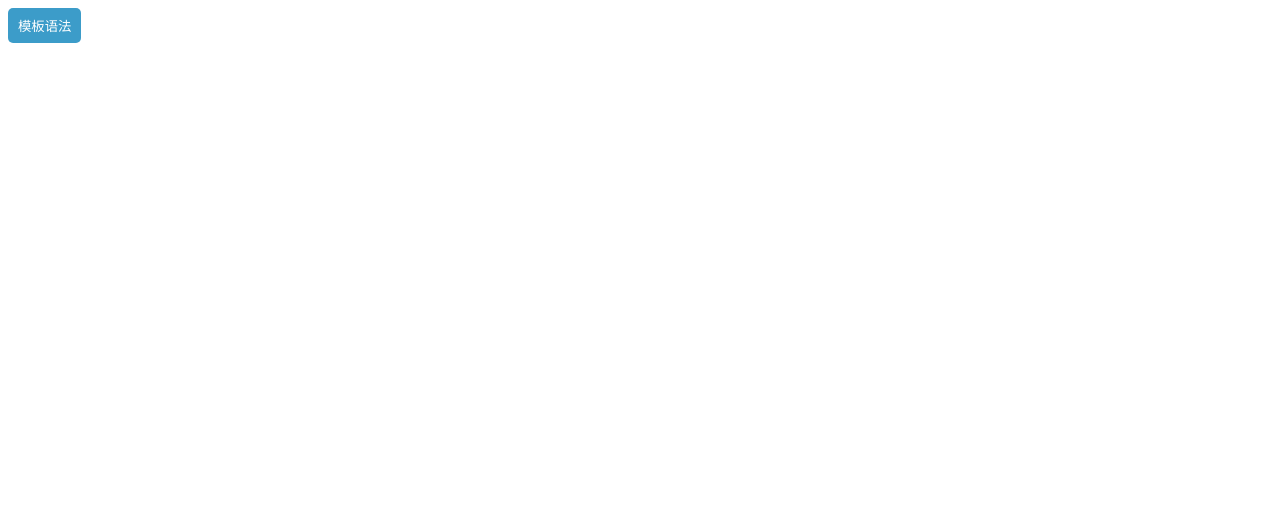
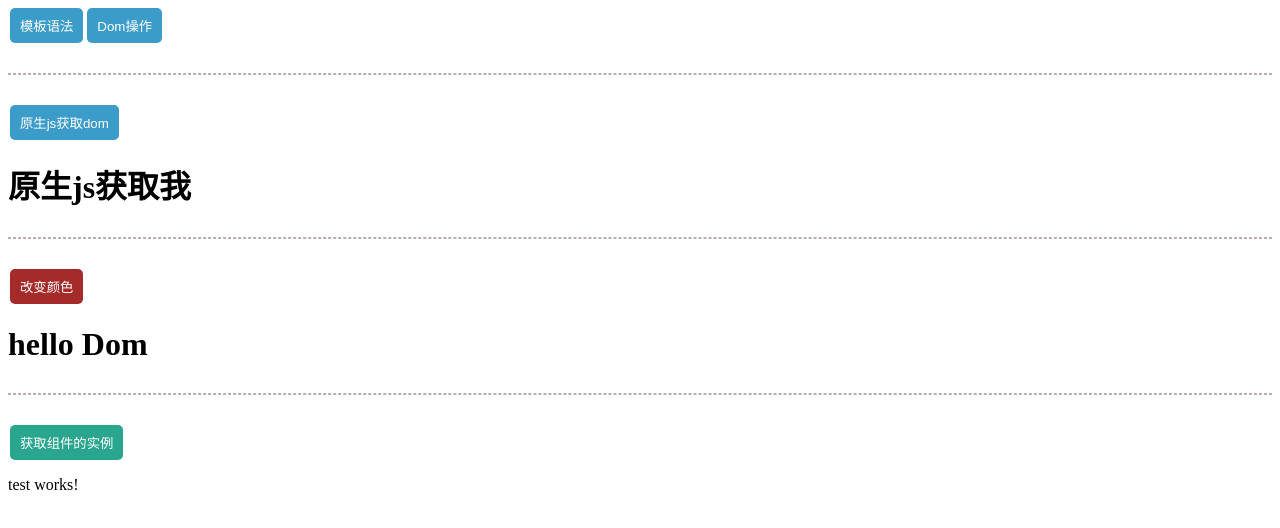
Before and after one commit to junjie-zeng/Angular2, an Angular app: page /dom in a window 1280 px wide. Before the commit this address led to /. Shown: the top 528 px of the page. Built offline with nearby package versions, Linux system fonts and the light colour scheme.

Commit message:
angular2dom操作

```diff
--- a/src/app/app-routing.module.ts
+++ b/src/app/app-routing.module.ts
@@ -1,10 +1,14 @@
 import { NgModule } from '@angular/core';
 import { Routes, RouterModule } from '@angular/router';
 import { BasicGrammarComponent } from './components/basic-grammar/basic-grammar.component';
+import { DomOperationComponent } from './components/dom-operation/dom-operation.component';
 const routes: Routes = [
   // 基本语法组件
   {
     path:"basic",component:BasicGrammarComponent
+  },
+  {
+    path:"dom",component:DomOperationComponent
   }
 ];
 
--- a/src/app/app.component.html
+++ b/src/app/app.component.html
@@ -1,3 +1,4 @@
 <button  [routerLink]="['/basic']" > 模板语法 </button>
+<button  [routerLink]="['/dom']" > Dom操作 </button>
 
 <router-outlet></router-outlet>
--- a/src/app/app.module.ts
+++ b/src/app/app.module.ts
@@ -4,11 +4,15 @@ import { FormsModule} from '@angular/forms'
 import { AppRoutingModule } from './app-routing.module';
 import { AppComponent } from './app.component';
 import { BasicGrammarComponent } from './components/basic-grammar/basic-grammar.component';
+import { DomOperationComponent } from './components/dom-operation/dom-operation.component';
+import { TestComponent } from './components/test/test.component';
 
 @NgModule({
   declarations: [
     AppComponent,
-    BasicGrammarComponent
+    BasicGrammarComponent,
+    DomOperationComponent,
+    TestComponent
   ],
   imports: [
     BrowserModule,
--- /dev/null
+++ b/src/app/components/dom-operation/dom-operation.component.css
@@ -0,0 +1,6 @@
+.brown {
+  background: brown;
+}
+._2aa58e {
+  background: #2aa58e;
+}
--- /dev/null
+++ b/src/app/components/dom-operation/dom-operation.component.html
@@ -0,0 +1,9 @@
+<hr>
+<button (click) = "getYsDom()">原生js获取dom</button>
+<h1 id = "ysDom">原生js获取我</h1>
+<hr>
+<button class="brown" (click) = "updateColor()">改变颜色</button>
+<h1 #h1dom>hello Dom</h1>
+<hr>
+<button class="_2aa58e" (click) = "getCompomentExample()">获取组件的实例</button>
+<app-test #appTest></app-test>
--- /dev/null
+++ b/src/app/components/dom-operation/dom-operation.component.less
@@ -0,0 +1,7 @@
+.brown{
+    background: brown;
+}
+
+._2aa58e{
+    background: #2aa58e;
+}
--- /dev/null
+++ b/src/app/components/dom-operation/dom-operation.component.ts
@@ -0,0 +1,39 @@
+import { Component, OnInit,ViewChild } from '@angular/core';
+
+@Component({
+  selector: 'app-dom-operation',
+  templateUrl: './dom-operation.component.html',
+  styleUrls: ['./dom-operation.component.less']
+})
+export class DomOperationComponent implements OnInit {
+  // dom
+  @ViewChild('h1dom') h1dom:any
+  // 组件实例
+  @ViewChild('appTest') appTest:any
+  constructor() { }
+
+  ngOnInit(): void {
+  }
+
+  // ngAfterViewInit(){
+
+  //   console.log()
+  // }
+
+  getYsDom(){
+    let ysDom = document.getElementById('ysDom')
+    ysDom.style.color = "#3c9cc9"
+  }
+
+  updateColor(){
+    // 操作dom
+    this.h1dom.nativeElement.style.color = "#3c9cc9"
+  }
+
+  getCompomentExample(){
+    console.log(this.appTest)
+    // 调用子组件的方法
+    this.appTest.test()
+  }
+
+}
--- /dev/null
+++ b/src/app/components/test/test.component.html
@@ -0,0 +1 @@
+<p>test works!</p>
--- /dev/null
+++ b/src/app/components/test/test.component.ts
@@ -0,0 +1,19 @@
+import { Component, OnInit } from '@angular/core';
+
+@Component({
+  selector: 'app-test',
+  templateUrl: './test.component.html',
+  styleUrls: ['./test.component.less']
+})
+export class TestComponent implements OnInit {
+
+  constructor() { }
+
+  ngOnInit(): void {
+  }
+
+  test(){
+    console.log('test ...')
+  }
+
+}
--- /dev/null
+++ b/src/styles.css
@@ -0,0 +1,13 @@
+button {
+  background: #3c9cc9;
+  border: none;
+  outline: none;
+  color: #fff;
+  border-radius: 5px;
+  padding: 8px 10px;
+  margin: 0 2px;
+}
+hr {
+  border: dashed 1px #baadad;
+  margin: 30px 0 30px 0;
+}
--- a/src/styles.less
+++ b/src/styles.less
@@ -1 +1,15 @@
-/* You can add global styles to this file, and also import other style files */
+button {
+    background: #3c9cc9;
+    border: none;
+    outline: none;
+    color: #fff;
+    border-radius: 5px;
+    padding: 8px 10px;
+    margin: 0 2px;
+  }
+
+
+hr{
+  border: dashed 1px #baadad;
+  margin: 30px 0 30px 0;
+}
```
Also changed, not shown: src/app/components/test/test.component.less (added), 2 other files (tests, documents, lock files or other folders).
